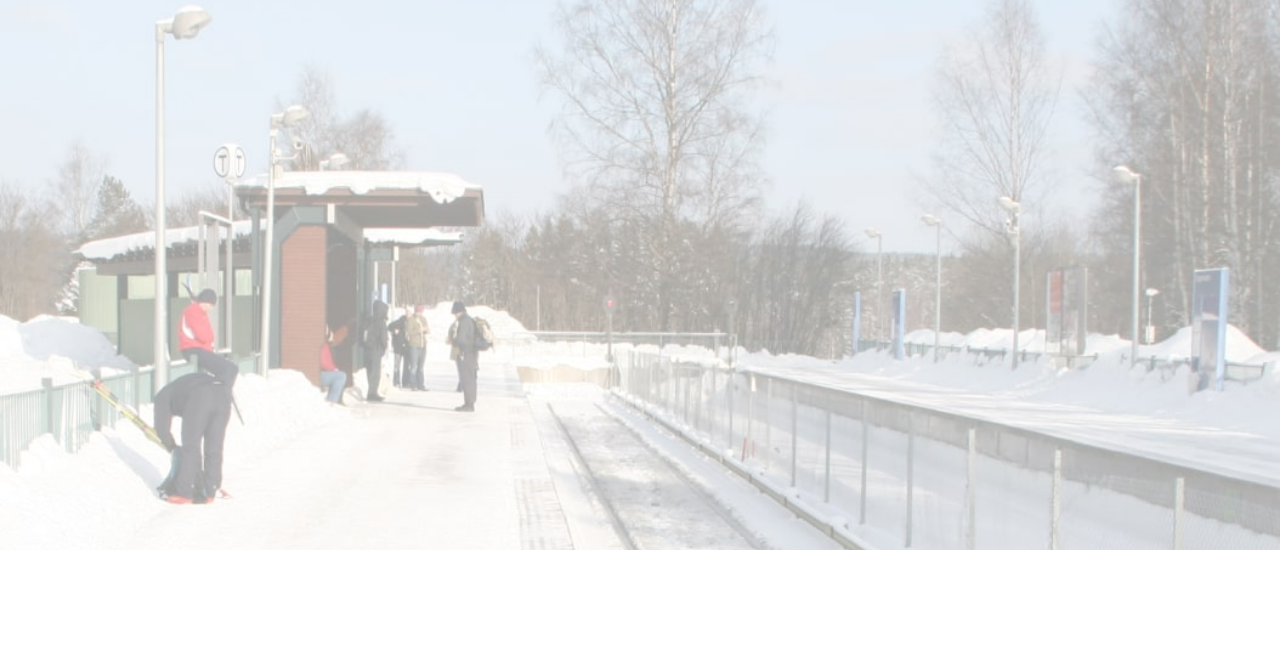
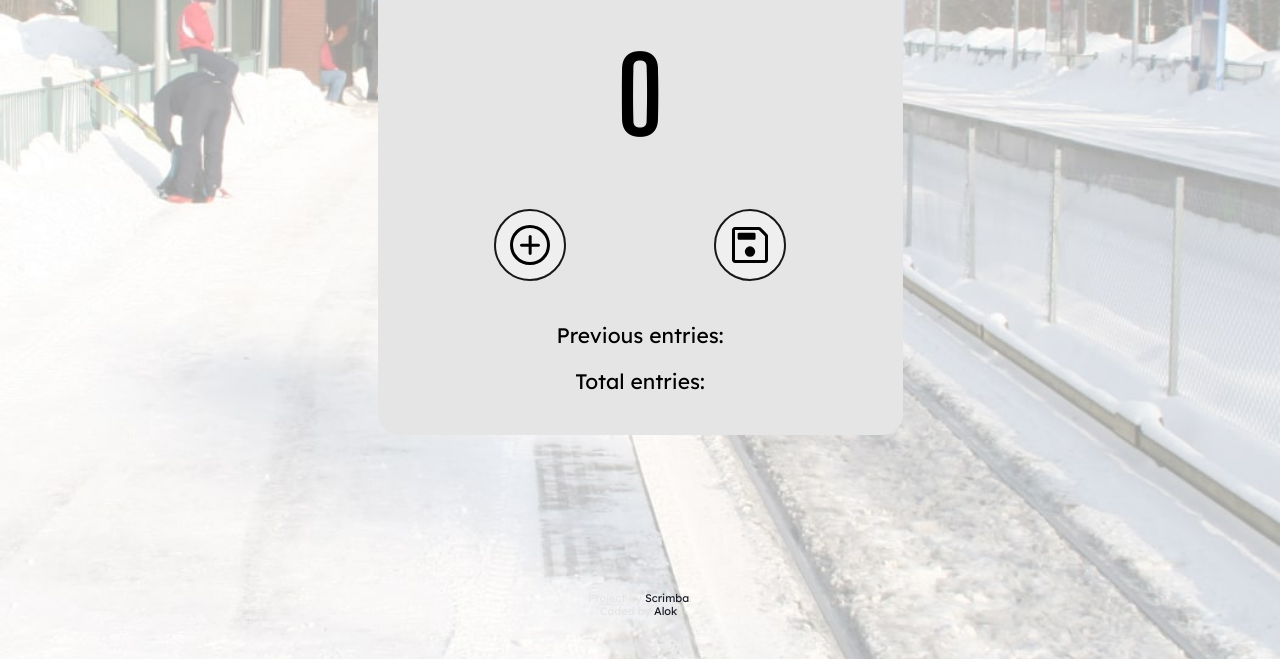
Before and after one commit to alok-38/scrimba-bootcamp, a website built with Vite: page passenger-counter/index.html in a window 1280 px wide. Shown: the part 250-909 px from the top of the page. Before the commit the page ends 800 px from the top, so only its background shows below. Built offline with nearby package versions, Linux system fonts and the light colour scheme.

Commit message:
Done with the mark up

```diff
--- a/passenger-counter/app.js
+++ b/passenger-counter/app.js
@@ -8,5 +8,5 @@ incrementBtn.addEventListener("click", (event) => {
 });
 
 saveBtn.addEventListener('click', (event) => {
-
+    countEl.innerText = 0;
 })
--- a/passenger-counter/index.css
+++ b/passenger-counter/index.css
@@ -1,66 +1,189 @@
-body {
-    background-image: url("station.jpg");
-    background-size: cover;
-    font-family: -apple-system, BlinkMacSystemFont, 'Segoe UI', Roboto, Oxygen, Ubuntu, Cantarell, 'Open Sans', 'Helvetica Neue', sans-serif;
-    font-weight: bold;
-    text-align: center;
-    background-repeat: no-repeat;
+/* ---------------------- */
+/* Fonts                  */
+/* ---------------------- */
+
+@import url("https://fonts.googleapis.com/css2?family=Big+Shoulders+Display:wght@700&display=swap");
+@import url("https://fonts.googleapis.com/css2?family=Lexend+Deca&display=swap");
+
+/* ---------------------- */
+/* Custom properties      */
+/* ---------------------- */
+
+:root {
+    --clr-light-grey: #e5e5e5;
+    --clr-dark-grey: #181818;
+
+    --ff-serif: "Lexend Deca", sans-serif;
+    --ff-main: "Big Shoulders Display", cursive;
 }
 
-@media screen and (max-width: 50rem) {
-    body {
-        background-repeat: no-repeat;
-        background-position: top;
-        height: 100vh;
-    }
+/* ---------------------- */
+/* Reset                  */
+/* ---------------------- */
 
-    button {
-        display: block;
-        width: 100%;
-        margin: auto;
-        margin-top: 1rem;
-    }
-
+*,
+*::before,
+*::after {
+    box-sizing: border-box;
+    margin: 0;
 }
 
-h1 {
-    margin-top: 10px;
-    margin-bottom: 10px;
+img {
+    display: block;
+    width: 100%;
+}
+
+body {
+    background: url(./images/station.jpg);
+    background-repeat: no-repeat;
+    background-position: center;
+    background-size: cover;
+    height: 100%;
+}
+
+/* ---------------------- */
+/* Typography             */
+/* ---------------------- */
+
+html {
+    font-size: 21px;
+    background-color: var(--clr-dark-grey);
+}
+
+h1,
+h2,
+h3 {
+    font-family: var(--ff-main);
+    font-weight: 700;
+    text-transform: uppercase;
 }
 
 h2 {
-    font-size: 50px;
-    margin-top: 0;
-    margin-bottom: 20px;
+    margin: 0.5em 0;
+    font-size: 5em;
 }
 
-button {
-    border: none;
-    padding-top: 10px;
-    padding-bottom: 10px;
-    color: white;
-    font-weight: bold;
-    width: 200px;
-    margin-bottom: 5px;
-    border-radius: 5px;
+p {
+    font-family: var(--ff-serif);
+}
+
+footer {
+    padding: 2em;
+}
+
+/* ---------------------- */
+/* Utility classes        */
+/* ---------------------- */
+
+.container {
+    min-height: 100vh;
+    flex-direction: column;
+    align-items: center;
+    justify-content: center;
+}
+
+.flex {
+    display: flex;
+}
+
+.text-center {
+    text-align: center;
+}
+
+/* ---------------------- */
+/* Buttons                */
+/* ---------------------- */
+
+.btn {
+    border-radius: 50%;
+    padding: 10px;
+    cursor: pointer;
+    transition: all 250ms ease-in-out;
 }
 
 #increment-btn {
-    background: darkred;
+    border: 2px solid var(--clr-dark-grey);
 }
 
-#increment-btn:hover {
-    background: rgb(74, 1, 1);
-    cursor: pointer;
+#increment-btn:hover,
+#increment-btn:focus {
+    background-color: rgba(255, 0, 0, 60%);
+    box-shadow: 0 1px 1px rgba(0, 0, 0, 0.15), 0 2px 2px rgba(0, 0, 0, 0.15),
+        0 4px 4px rgba(0, 0, 0, 0.15), 0 8px 8px rgba(0, 0, 0, 0.15);
     color: aliceblue;
 }
 
-#save-btn {
-    background: darkgreen;
+#increment-btn:active {
+    -webkit-box-shadow: inset 0px 0px 5px var(--clr-dark-grey);
+    -moz-box-shadow: inset 0px 0px 5px var(--clr-dark-grey);
+    box-shadow: inset 0px 0px 5px var(--clr-dark-grey);
 }
 
-#save-btn:hover {
-    background: rgb(1, 63, 1);
-    cursor: pointer;
+#save-btn {
+    border: 2px solid var(--clr-dark-grey);
+}
+
+#save-btn:hover,
+#save-btn:focus {
+    background-color: rgba(0, 100, 0, 60%);
+    box-shadow: 0 1px 1px rgba(0, 0, 0, 0.15), 0 2px 2px rgba(0, 0, 0, 0.15),
+        0 4px 4px rgba(0, 0, 0, 0.15), 0 8px 8px rgba(0, 0, 0, 0.15);
     color: aliceblue;
 }
+
+#save-btn:active {
+    -webkit-box-shadow: inset 0px 0px 5px var(--clr-dark-grey);
+    -moz-box-shadow: inset 0px 0px 5px var(--clr-dark-grey);
+    box-shadow: inset 0px 0px 5px var(--clr-dark-grey);
+}
+
+/* ---------------------- */
+/* Components             */
+/* ---------------------- */
+
+.card {
+    max-width: 14rem;
+    padding: 2em;
+    border-radius: 1em;
+    background-color: var(--clr-light-grey);
+}
+
+.card__buttons {
+    display: flex;
+    justify-content: space-between;
+    margin: 2em 0;
+}
+
+#save-el {
+    margin-bottom: 1em;
+}
+
+/* footer */
+
+.attribution {
+    font-family: var(--ff-serif);
+    font-size: 11px;
+    text-align: center;
+    color: var(--clr-light-grey);
+}
+
+.attribution a {
+    text-decoration: none;
+    color: hsl(226, 21%, 12%);
+}
+
+/* ---------------------- */
+/* Media queries          */
+/* ---------------------- */
+
+@media (min-width: 719px) {
+
+    /* more space between buttons on bigger screens */
+    .card {
+        min-width: 25rem;
+    }
+
+    .card__buttons {
+        justify-content: space-around;
+    }
+}
--- a/passenger-counter/index.html
+++ b/passenger-counter/index.html
@@ -11,12 +11,36 @@
 </head>
 
 <body>
+    <main>
+        <div class="container flex">
+            <div class="card">
+                <h1 class="text-center">People entered</h1>
+                <h2 id="count-el" class="text-center">0</h2>
+                <div class="card__buttons">
+                    <!-- buttons -->
+                    <button id="increment-btn" class="btn">
+                        <img src="images/addIcon.svg" alt="addIcon">
 
-    <h1>People entered:</h1>
-    <button id="increment-btn">Increment</button>
-    <button id="save-btn">Save</button>
-    <h2 id="count-el">0</h2>
-    <script src="app.js"></script>
+                    </button>
+                    <button id="save-btn" class="btn"> <img src="images/saveIcon.svg" alt="saveIcon">
+                    </button>
+                </div>
+
+                <!-- people entered counter -->
+                <p id="save-el" class="text-center">Previous entries: </p>
+
+                <p class="text-center">Total entries: <span id="total-el"></span> </p>
+            </div>
+        </div>
+    </main>
+
+    <!-- Footer -->
+    <footer>
+        <div class="attribution">
+            <span> Project by <a href="https://scrimba.com/learn/learnjavascript/" target="_blank">Scrimba</a>.<br>
+                Coded by <a href="https://github.com/alok-38" target="_blank">Alok</a>.</span>
+        </div>
+    </footer>
 </body>
 
 </html>
```
Also changed, not shown: passenger-counter/images/addIcon.svg (added), passenger-counter/images/favicon.png (added), passenger-counter/images/saveIcon.svg (added), passenger-counter/images/station.jpg (renamed from passenger-counter/station.jpg).
